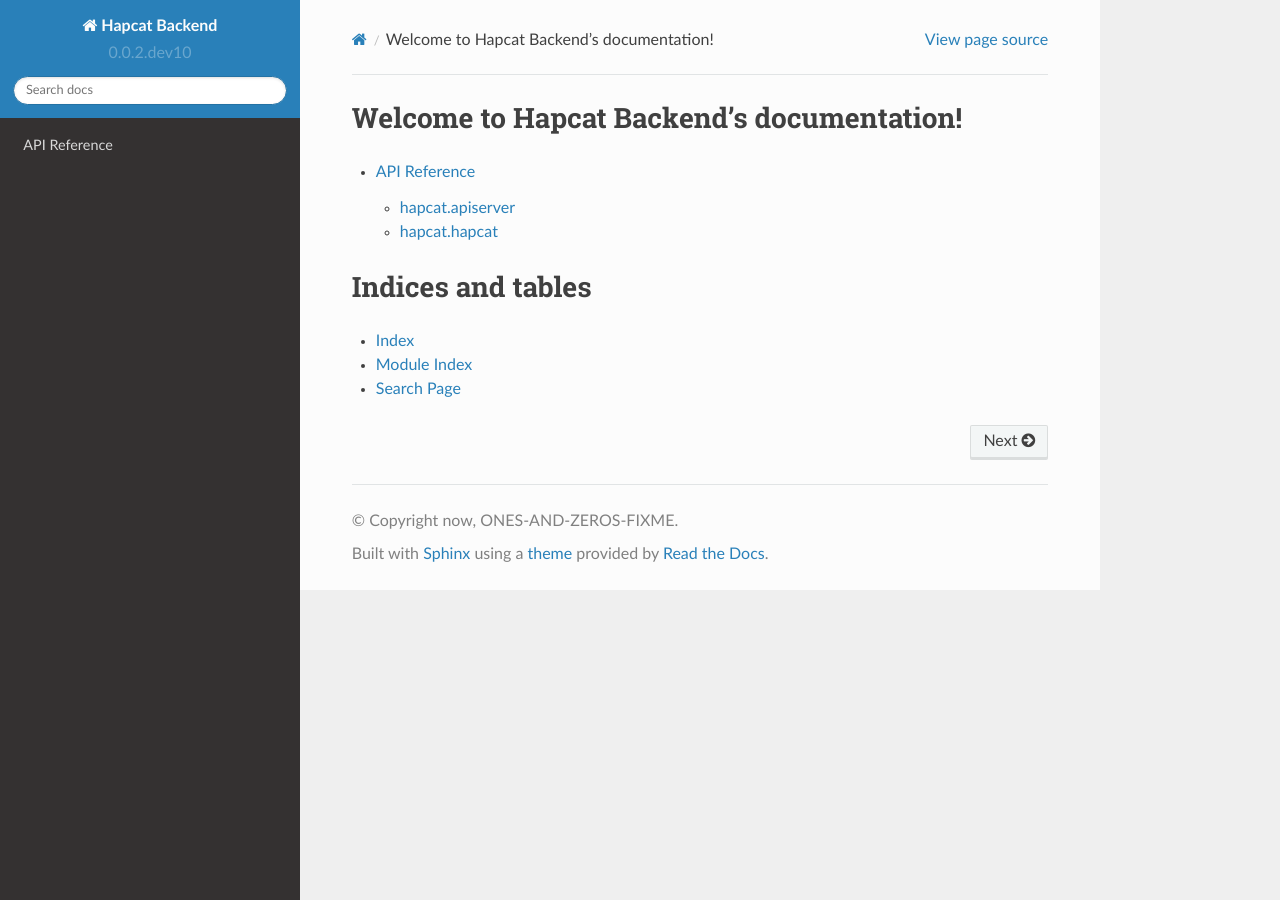
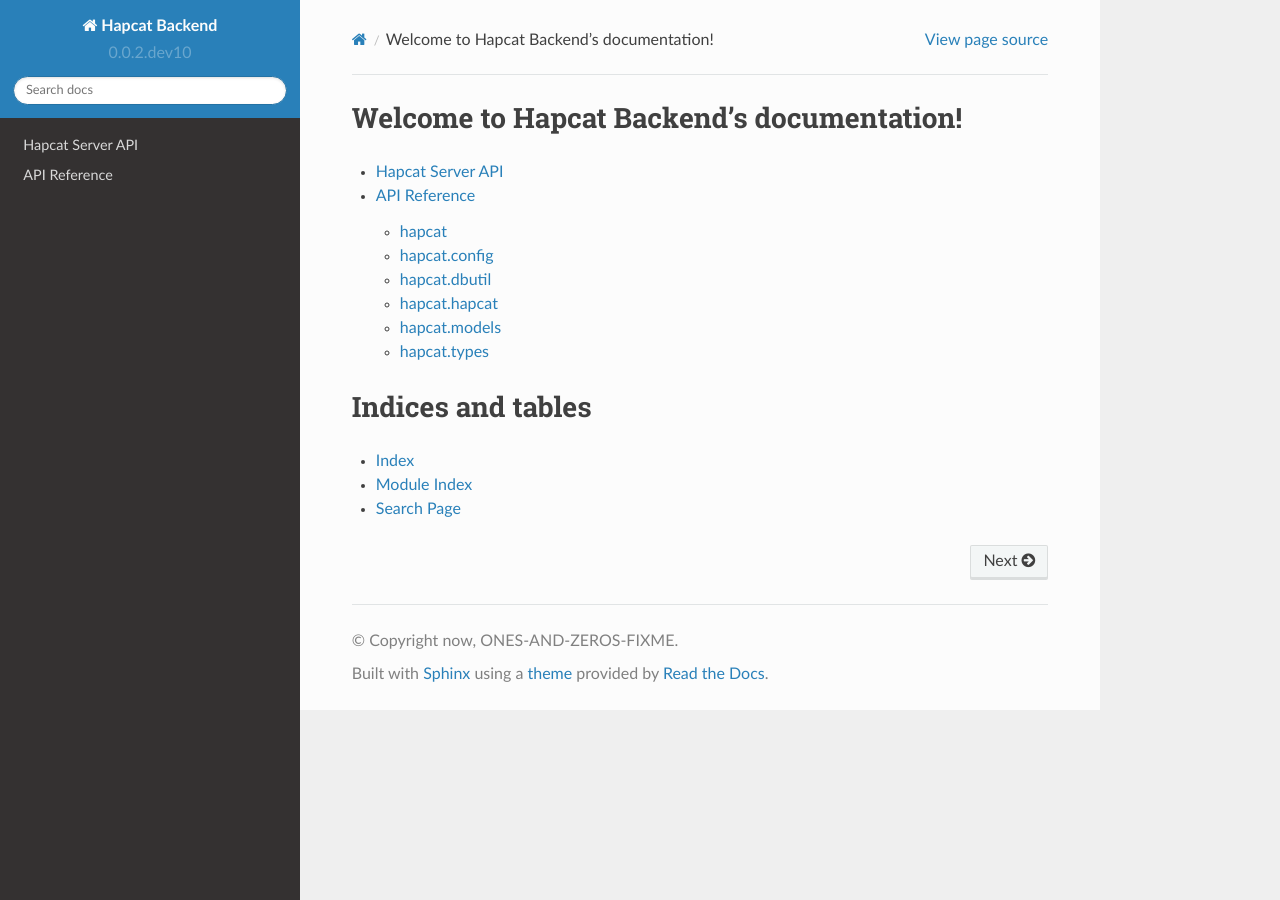
Before and after one commit to iamthememory/hapcat-backend, a Sphinx documentation site: the page built from docs/index.rst, in a window 1280 px wide. Built offline with Sphinx 7.4.7 and the Read the Docs theme 2.0.0, drawn with Linux system fonts in a browser that asks for light colours.

Commit message:
Use sphinxcontrib-httpdomain to document our API

```diff
--- /dev/null
+++ b/docs/api-reference/hapcat.config.rst
@@ -0,0 +1,4 @@
+hapcat.config
+=====================================================
+
+.. automodule:: hapcat.config
--- a/docs/api-reference/hapcat.apiserver.rst
+++ b/docs/api-reference/hapcat.dbutil.rst
@@ -1,4 +1,4 @@
-hapcat.apiserver
+hapcat.dbutil
 =====================================================
 
-.. automodule:: hapcat.apiserver
+.. automodule:: hapcat.dbutil
--- /dev/null
+++ b/docs/api-reference/hapcat.models.rst
@@ -0,0 +1,4 @@
+hapcat.models
+=====================================================
+
+.. automodule:: hapcat.models
--- /dev/null
+++ b/docs/api-reference/hapcat.rst
@@ -0,0 +1,4 @@
+hapcat
+=====================================================
+
+.. automodule:: hapcat
--- /dev/null
+++ b/docs/api-reference/hapcat.types.rst
@@ -0,0 +1,4 @@
+hapcat.types
+=====================================================
+
+.. automodule:: hapcat.types
--- /dev/null
+++ b/docs/api.rst
@@ -0,0 +1,5 @@
+Hapcat Server API
+=================
+
+.. autoflask:: hapcat:app
+    :order: path
--- a/docs/conf.py
+++ b/docs/conf.py
@@ -42,6 +42,9 @@
     'sphinx.ext.coverage',
     'sphinx.ext.viewcode',
     'sphinxcontrib.napoleon',
+    'sphinxcontrib.autohttp.flask',
+    'sphinxcontrib.httpdomain',
+    'sphinxcontrib.httpexample',
 ]
 
 # The defaults for autodoc.
@@ -51,7 +54,6 @@
     'undoc-members',
     'private-members',
     'special-members',
-    'inherited-members',
     'show-inheritance',
 ]
 
--- a/docs/index.rst
+++ b/docs/index.rst
@@ -6,6 +6,7 @@
 
     readme
     changelog
+    api
     api-reference/index
     contributing
     authors
```
Also changed, not shown: docs/requirements.txt (+16 -0 lines).
